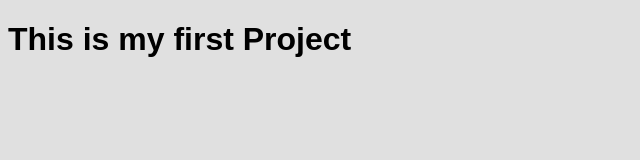
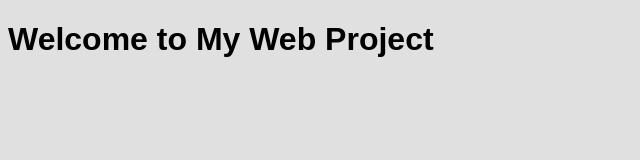
Before and after one commit to rinesarusinovcii/-MyWebProject, a plain HTML site: page index.html in a window 1280 px wide. Shown: the whole page, without its empty margins (0-640 px from the left). Drawn offline with Linux system fonts and the light colour scheme.

Commit message:
Update index.html

```diff
--- a/index.html
+++ b/index.html
@@ -7,7 +7,7 @@
      <link rel="stylesheet" href="style.css">
 </head>
 <body>
-     <h1>This is my first Project</h1>
+     <h1>Welcome to My Web Project</h1>
      <script src="script.js"></script>
 </body>
 </html>
```
